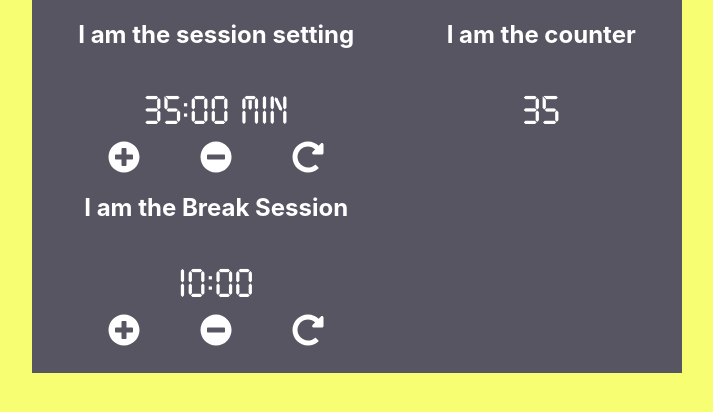
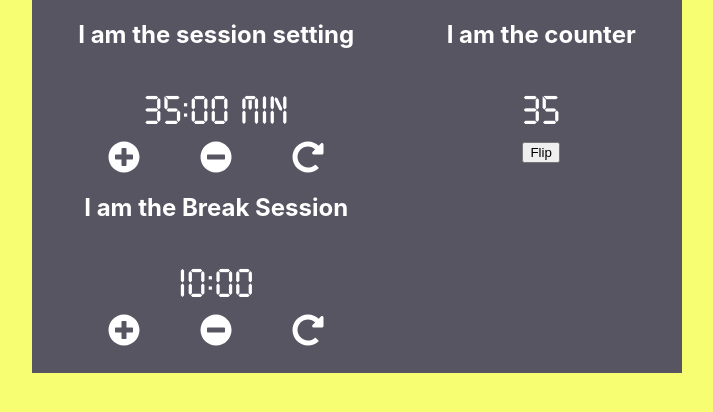
Before and after one commit to ethueter/PomodoroClock, a React (Create React App) app: page / in a window 1280 px wide. Shown: the top 412 px of the page, without its empty margins (283-996 px from the left). Built offline with nearby package versions, Linux system fonts and the light colour scheme.

Commit message:
setting display time for counter container

```diff
--- a/src/Clock/Counter.js
+++ b/src/Clock/Counter.js
@@ -7,6 +7,7 @@ const Counter = ({displayTime, flip}) => {
         <div className="counter">
             <h2>I am the counter</h2>
             <p className="time">{displayTime}</p>
+            <button onClick={flip}>Flip</button>
         </div>
     )
 };
--- a/src/Clock/MainContainer.js
+++ b/src/Clock/MainContainer.js
@@ -8,6 +8,8 @@ const MainContainer = () => {
     const [sessionTime, setSessionTime] = useState(35);
     const [breakTime, setBreakTime] = useState(10);
     const [onBreak, setOnBreak] = useState(false);
+    const [display, setDisplay] = useState(sessionTime);
+    const [sec, setSec] = useState(0);
 
     const increment = (direction, timeType) => {
         if(timeType === "session"){
@@ -35,10 +37,18 @@ const MainContainer = () => {
 
     const flipSession = () => {
         setOnBreak(!onBreak);
+        onBreak ? setDisplay(breakTime) : setDisplay(sessionTime)
     }
 
-    const timer = (timeType) => {
-        let min = 60;
+    const timer = (num) => {
+        setSec(60);
+        setTimeout(() => setSec(sec - 1), 1000);
+        if(sec > 0){
+            setSec(sec - 1);
+        } else if ( sec === 0){
+
+        }
+
     }
 
     return (
@@ -55,15 +65,11 @@ const MainContainer = () => {
             reset={reset}
           />
         </div>
-        {onBreak ? (
+
           <div className="counter-container">
-            <Counter displayTime={breakTime} flip={flipSession} />
+            <Counter displayTime={display} flip={flipSession} />
           </div>
-        ) : (
-          <div className="counter-container">
-            <Counter displayTime={sessionTime} flip={flipSession} />
-          </div>
-        )}
+
       </div>
     );
 };
```
